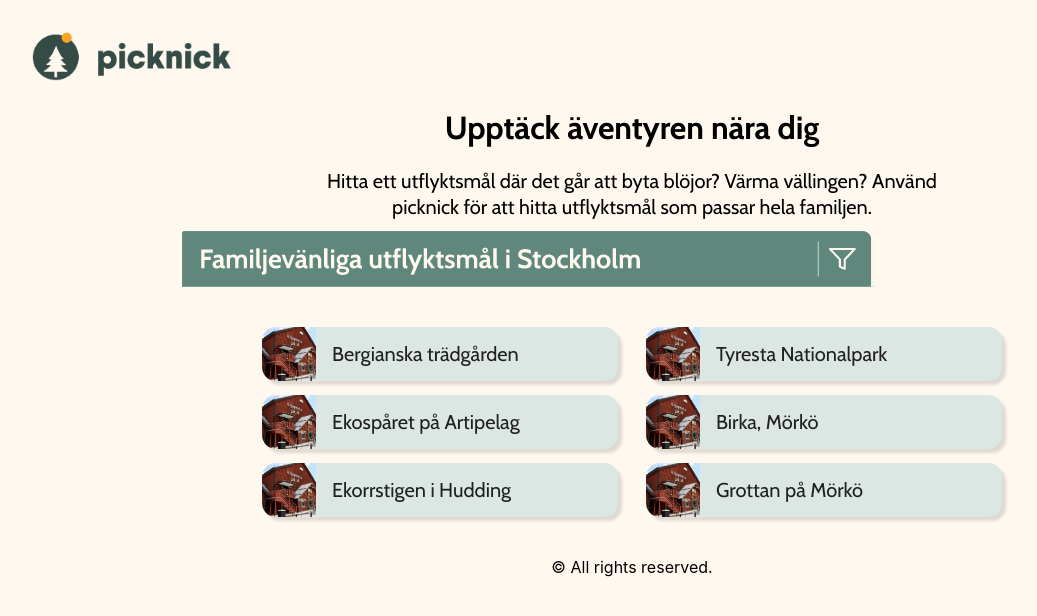
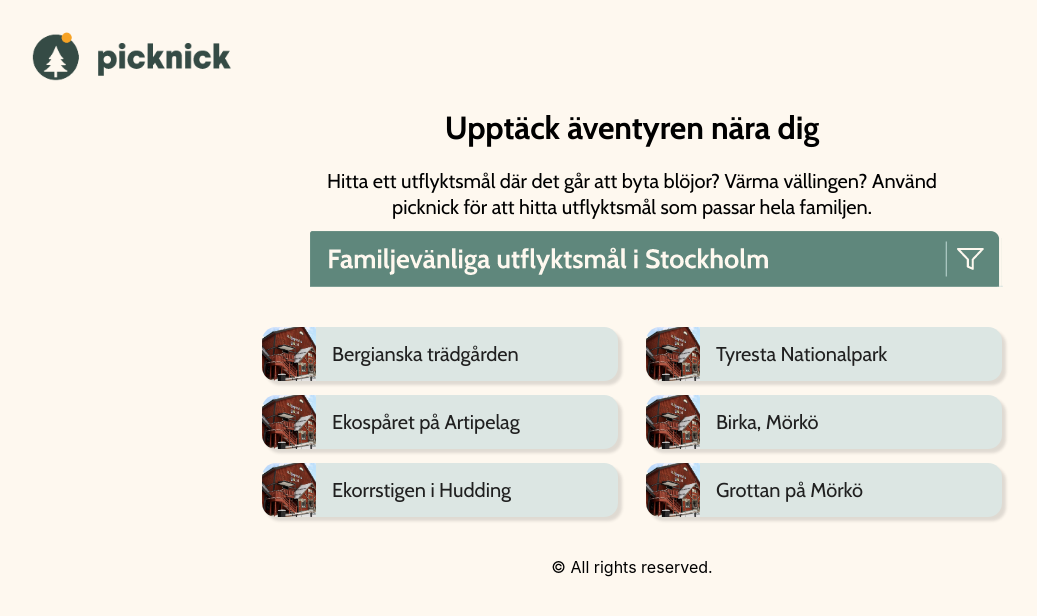
Before and after one commit to Soljojjo/Picknick, a React (Create React App) app: page / in a window 1280 px wide. Shown: the top 616 px of the page, without its empty margins (8-1045 px from the left). Built offline with nearby package versions, Linux system fonts and the light colour scheme; no server answers.

Commit message:
justering av img family så den ligger ovanför knapparna

```diff
--- a/public/css/styles.css
+++ b/public/css/styles.css
@@ -66,6 +66,7 @@ h3 {
 .family {
     font-family: 'Cabin';
     text-align: center;
+    padding-left: 20%;
     vertical-align: bottom;
     font-style: normal;
     font-weight: normal;
```
